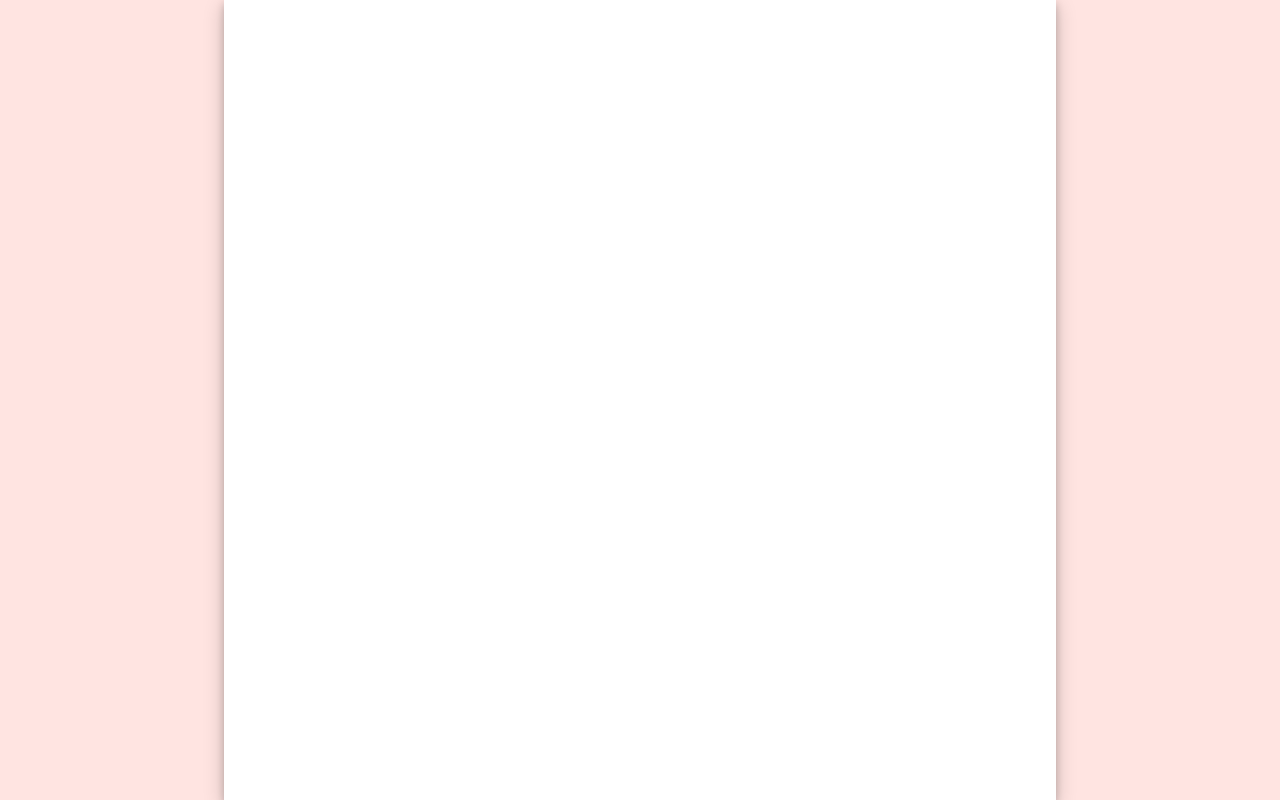
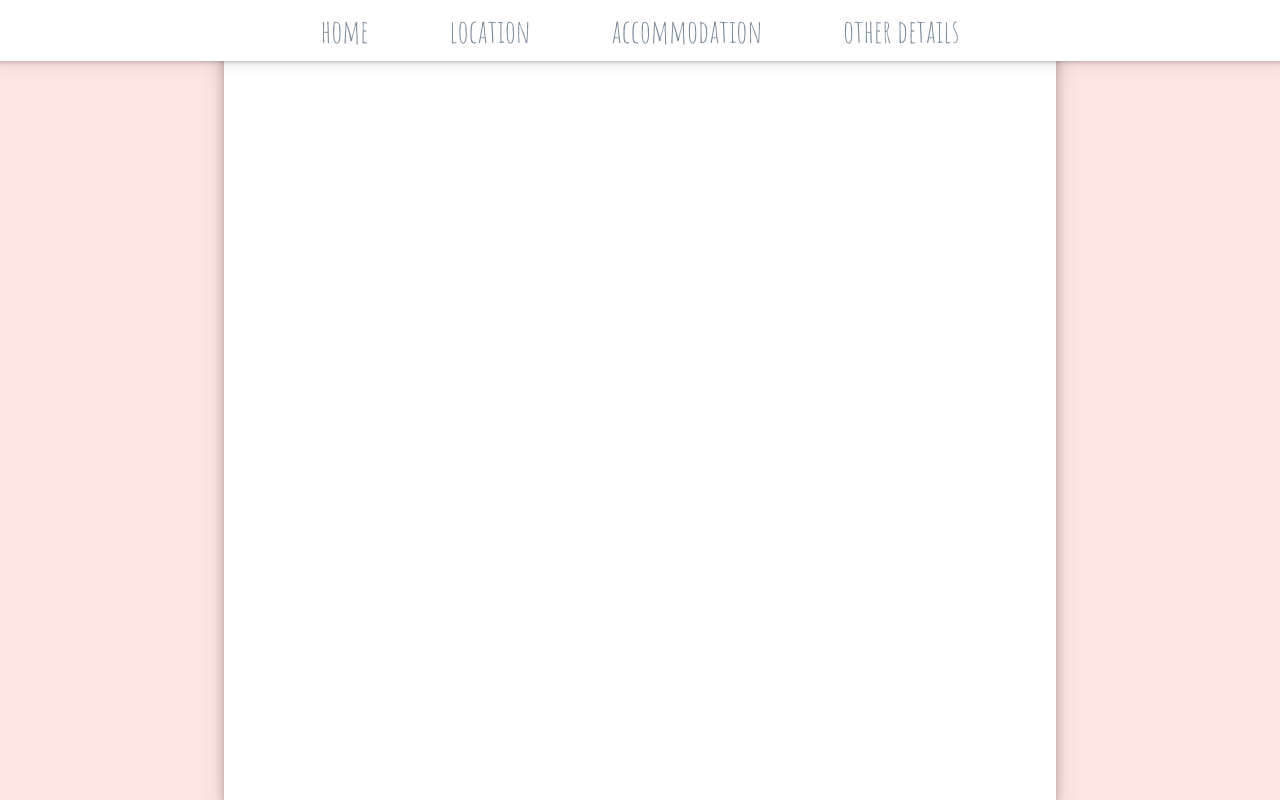
Before and after one commit to hannahanddeclan/hannahanddeclan.github.io, a plain HTML site: page accommodation.html in a window 1280 px wide. Drawn offline with Linux system fonts and the light colour scheme.

Commit message:
Add files via upload

```diff
--- a/accommodation.html
+++ b/accommodation.html
@@ -4,8 +4,15 @@
     <title>Hannah and Declan's Wedding</title>
     <link rel="icon" href="/calendar_icon.png">
     <link rel="stylesheet" href="styles.css">
+    <link href="https://fonts.googleapis.com/css2?family=Amatic+SC&display=swap" rel="stylesheet">
   </head>
   <body>
+    <div class='header'>
+      <a href='homepage'>home</a>
+      <a href='location'>location</a>
+      <a href='accommodation'>accommodation</a>
+      <a href='details'>other details</a>
+    </div>
     <div class='page-container'>
     </div>
   </body>
```
Also changed, not shown: details.html (+7 -0 lines), location.html (+7 -0 lines).
